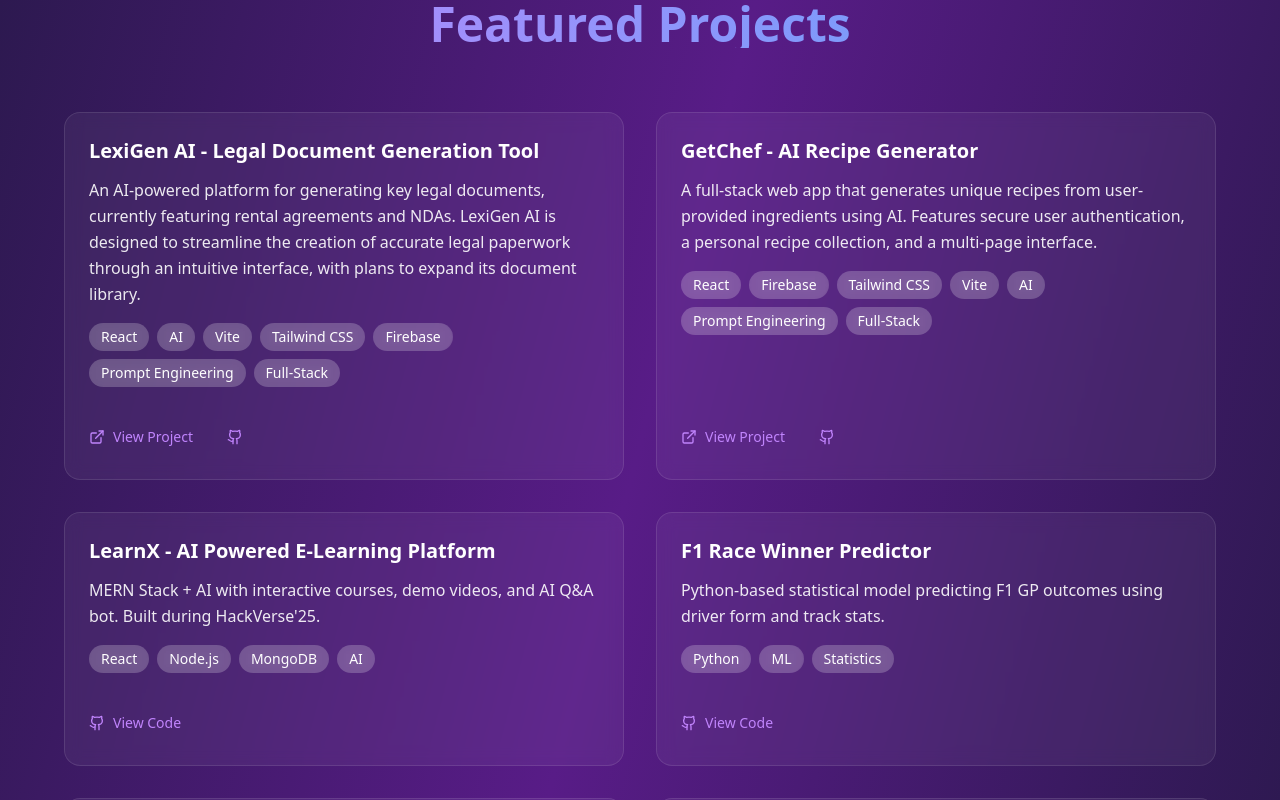
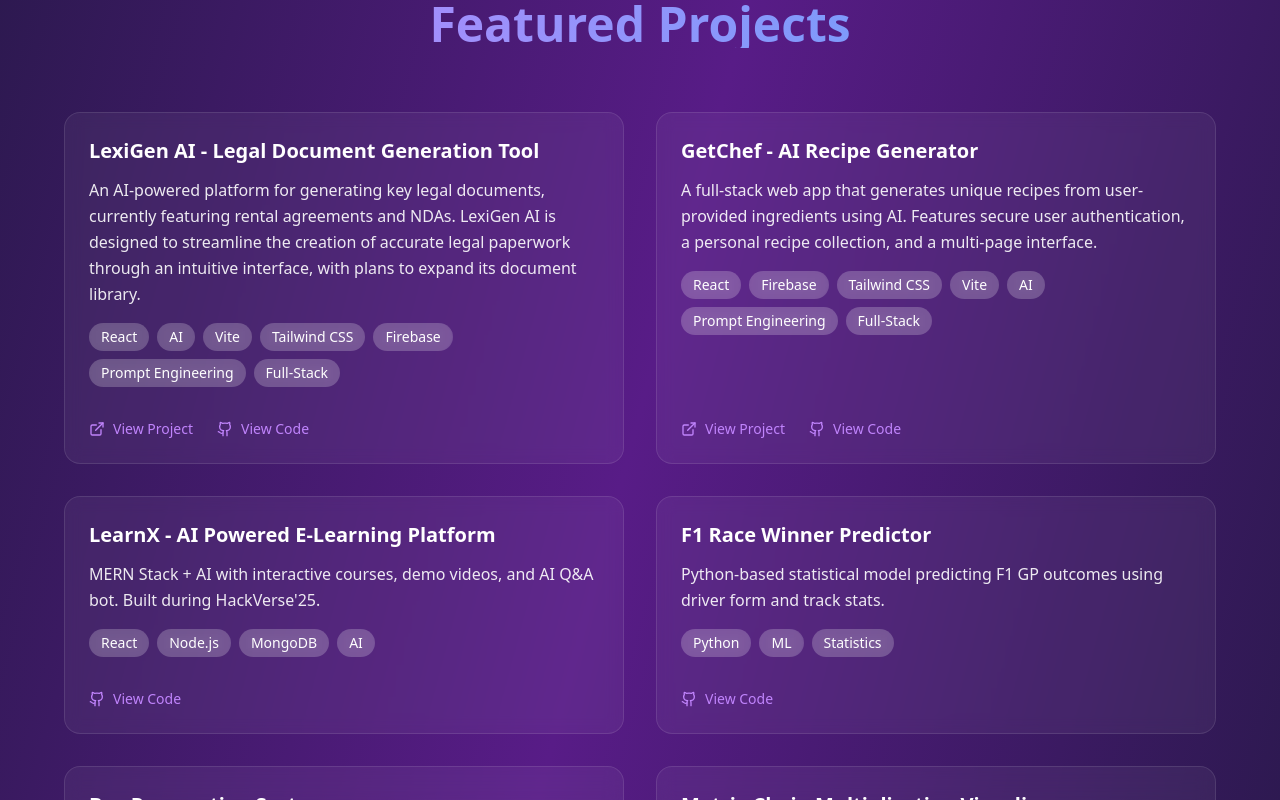
Before and after one commit to PI-Prasaad-Krishna/portfolio, a React (Vite) app: page / in a window 1280 px wide. Shown: the part 2000-2800 px from the top of the page. Built offline with nearby package versions, Linux system fonts and the light colour scheme.

Commit message:
Minor changes

```diff
--- a/src/App.jsx
+++ b/src/App.jsx
@@ -178,13 +178,15 @@ const Portfolio = () => {
             ))}
           </div>
         </div>
-            <div className="flex items-center gap-4 mt-auto pt-4">
+
+        {/* MODIFICATION: Simplified and consistent link section */}
+        <div className="flex items-center gap-6 mt-auto pt-4">
           {project.link && (
             <a
               href={project.link}
               target="_blank"
               rel="noopener noreferrer"
-                    className="flex items-center text-purple-400 hover:text-white transition-all duration-200 p-2 -ml-2 rounded-lg hover:bg-purple-600/20 transform hover:scale-105"
+              className="flex items-center text-purple-400 hover:text-white transition-all duration-200 transform hover:scale-105"
               role="button"
             >
               <ExternalLink size={16} className="mr-2" />
@@ -196,13 +198,11 @@ const Portfolio = () => {
               href={project.githubLink}
               target="_blank"
               rel="noopener noreferrer"
-                    className={`flex items-center justify-center text-purple-400 hover:text-white transition-all duration-200 transform hover:scale-105 hover:bg-purple-600/20 ${
-                    project.link ? 'w-9 h-9 rounded-full' : 'p-2 -ml-2 rounded-lg'
-                    }`}
+              className="flex items-center text-purple-400 hover:text-white transition-all duration-200 transform hover:scale-105"
               role="button"
             >
-                    <Github size={16} className={!project.link ? 'mr-2' : ''} />
-                    {!project.link && <span className="text-sm font-medium">View Code</span>}
+              <Github size={16} className="mr-2" />
+              <span className="text-sm font-medium">View Code</span>
             </a>
           )}
         </div>
```
Lines whose indentation alone changed are shown as unchanged.
